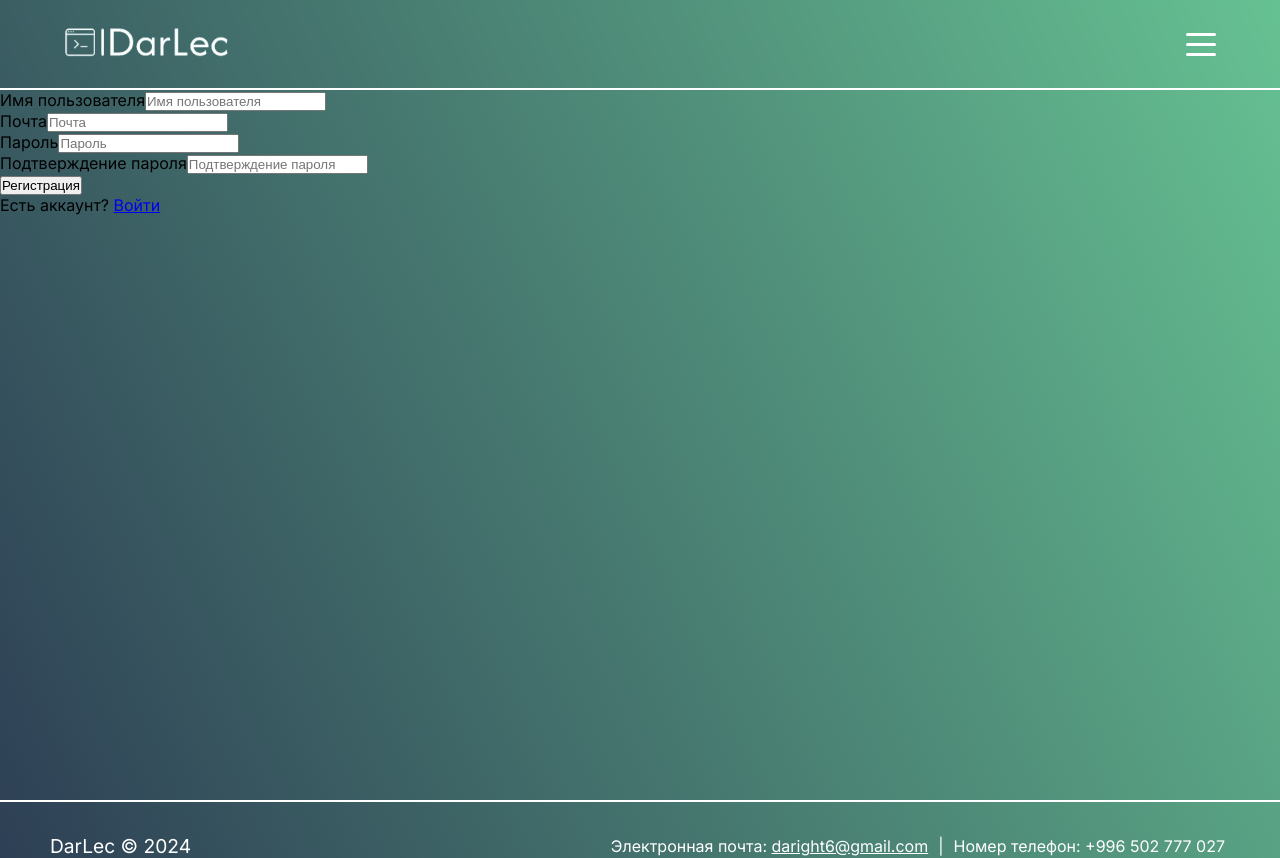
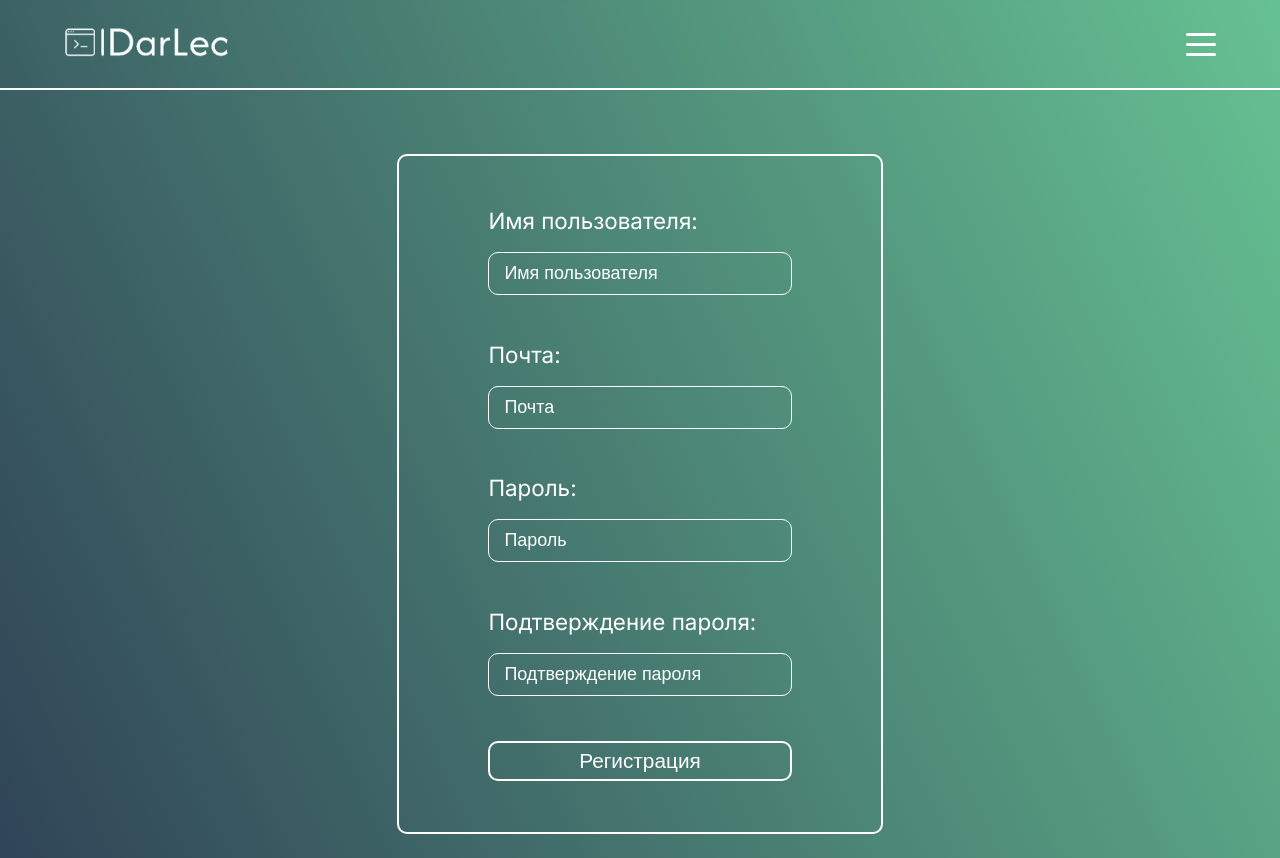
Before and after one commit to Kirill-Dr/DarLec-front, a Next.js app: page /signup in a window 1280 px wide. Shown: the top 858 px of the page. Built offline with nearby package versions, Linux system fonts and the light colour scheme.

Commit message:
Added styles for forms

```diff
--- /dev/null
+++ b/src/app/(auth)/forms.module.css
@@ -0,0 +1,79 @@
+.form__mainContainer {
+    margin-top: 5%;
+    width: 100%;
+    color: white;
+    display: flex;
+    flex-direction: column;
+    align-items: center;
+    justify-content: center;
+}
+
+.form__container {
+    width: 38%;
+    border: 2px solid white;
+    border-radius: 10px;
+    padding: 4% 7%;
+    display: flex;
+    flex-direction: column;
+    align-items: center;
+}
+
+.input__container {
+    font-size: 1.4em;
+    width: 100%;
+    display: flex;
+    flex-direction: column;
+    justify-content: space-between;
+    height: 11vh;
+    margin-bottom: 15%;
+}
+
+.input__block {
+    background-color: transparent;
+    border: 1px solid white;
+    border-radius: 10px;
+    padding: 10px 15px;
+    outline-color: white;
+    font-size: 0.8em;
+    color: white;
+}
+
+.input__block::placeholder {
+    color: white;
+}
+
+.action__button {
+    width: 100%;
+    background-color: transparent;
+    border: 2px solid white;
+    transition: 0.3s;
+    cursor: pointer;
+    color: white;
+    font-size: 1.3em;
+    padding: 2% 0;
+    border-radius: 10px;
+}
+
+.action__button:hover {
+    background-color: white;
+    color: rgba(102, 193, 146, 1);
+    transition: 0.3s;
+}
+
+.error__text {
+    color: red;
+    height: 3vh;
+    text-align: center;
+    margin-top: 10%;
+    font-size: 1.1em;
+}
+
+.account__container {
+    margin: 2% 0 5%;
+    font-size: 1.2em;
+    text-align: center;
+}
+
+.account__container > a {
+    color: white;
+}
--- a/src/app/(auth)/signup/page.tsx
+++ b/src/app/(auth)/signup/page.tsx
@@ -1,11 +1,14 @@
 "use client";
 import { signup } from "@/app/(auth)/_actions/actions";
+import styles from "../forms.module.css";
 import React, { useState } from "react";
 import Link from "next/link";
 import { HeaderComponent } from "@/app/_components/Header/Header";
 import ScrollToTop from "@/app/_components/ScrollToTop/ScrollToTop";
+import { useRouter } from "next/navigation";
 
 export default function SignupPage() {
+  const router = useRouter();
   const [errorValidation, setErrorValidation] = useState<string>();
 
   const handleSubmit = async (event: React.FormEvent<HTMLFormElement>) => {
@@ -17,40 +20,58 @@ export default function SignupPage() {
       const validationErrors = Object.values(result.errors).flat();
       setErrorValidation(validationErrors[0]);
     } else {
-      console.log("Пользователь успешно зарегистрирован!");
+      router.push("/signin");
     }
   };
 
   return (
     <>
       <HeaderComponent />
-      <div>
+      <div className={styles.form__mainContainer}>
         <ScrollToTop />
-        <form onSubmit={handleSubmit}>
-          <div>
-            <label htmlFor="username">Имя пользователя</label>
-            <input name="username" placeholder="Имя пользователя" />
+        <form onSubmit={handleSubmit} className={styles.form__container}>
+          <div className={styles.input__container}>
+            <label htmlFor="username">Имя пользователя:</label>
+            <input
+              name="username"
+              placeholder="Имя пользователя"
+              className={styles.input__block}
+            />
           </div>
-          <div>
-            <label htmlFor="email">Почта</label>
-            <input name="email" placeholder="Почта" />
+          <div className={styles.input__container}>
+            <label htmlFor="email">Почта:</label>
+            <input
+              name="email"
+              placeholder="Почта"
+              className={styles.input__block}
+            />
           </div>
-          <div>
-            <label htmlFor="password">Пароль</label>
-            <input name="password" type="password" placeholder="Пароль" />
+          <div className={styles.input__container}>
+            <label htmlFor="password">Пароль:</label>
+            <input
+              name="password"
+              type="password"
+              placeholder="Пароль"
+              className={styles.input__block}
+            />
           </div>
-          <div>
-            <label htmlFor="confirmPassword">Подтверждение пароля</label>
+          <div className={styles.input__container}>
+            <label htmlFor="confirmPassword">Подтверждение пароля:</label>
             <input
               name="confirmPassword"
               type="password"
               placeholder="Подтверждение пароля"
+              className={styles.input__block}
             />
           </div>
-          <button type="submit">Регистрация</button>
-          {errorValidation && <p style={{ color: "red" }}>{errorValidation}</p>}
+          <button type="submit" className={styles.action__button}>
+            Регистрация
+          </button>
+          {errorValidation && (
+            <p className={styles.error__text}>{errorValidation}</p>
+          )}
         </form>
-        <div>
+        <div className={styles.account__container}>
           Есть аккаунт?{" "}
           <Link href="/signin" scroll={false}>
             Войти
--- a/src/app/_components/Header/Header.tsx
+++ b/src/app/_components/Header/Header.tsx
@@ -17,7 +17,7 @@ export const HeaderComponent: React.FC = () => {
   const router = useRouter();
   const dispatch = useDispatch();
   const [isOpened, setIsOpened] = useState<boolean>(false);
-  const [isAuthenticated, setIsAuthenticated] = useState<boolean | null>(null); // Изменено
+  const [isAuthenticated, setIsAuthenticated] = useState<boolean | null>(null);
 
   const toggleOpened = () => {
     setIsOpened(!isOpened);
@@ -27,6 +27,8 @@ export const HeaderComponent: React.FC = () => {
     await logout();
     dispatch(resetLessons());
     dispatch(resetHomework());
+    router.push("/");
+    window.location.reload();
   };
 
   useEffect(() => {
--- a/src/app/schedule/page.tsx
+++ b/src/app/schedule/page.tsx
@@ -1,7 +1,6 @@
 "use client";
 import React, { useEffect } from "react";
 import styles from "./page.module.css";
-import axios from "axios";
 import { ScheduleComponent } from "@/app/_components/Schedule/Schedule";
 import { useDispatch, useSelector } from "react-redux";
 import { RootState } from "@/app/_redux/store";
@@ -26,7 +25,6 @@ export default function SchedulePage() {
       };
       fetchLessons();
     } else {
-      console.log("Пользователь не авторизован");
       router.push("/signin");
     }
   }, [dispatch, router]);
```
Also changed, not shown: src/app/(auth)/signin/page.tsx (+26 -13 lines).
